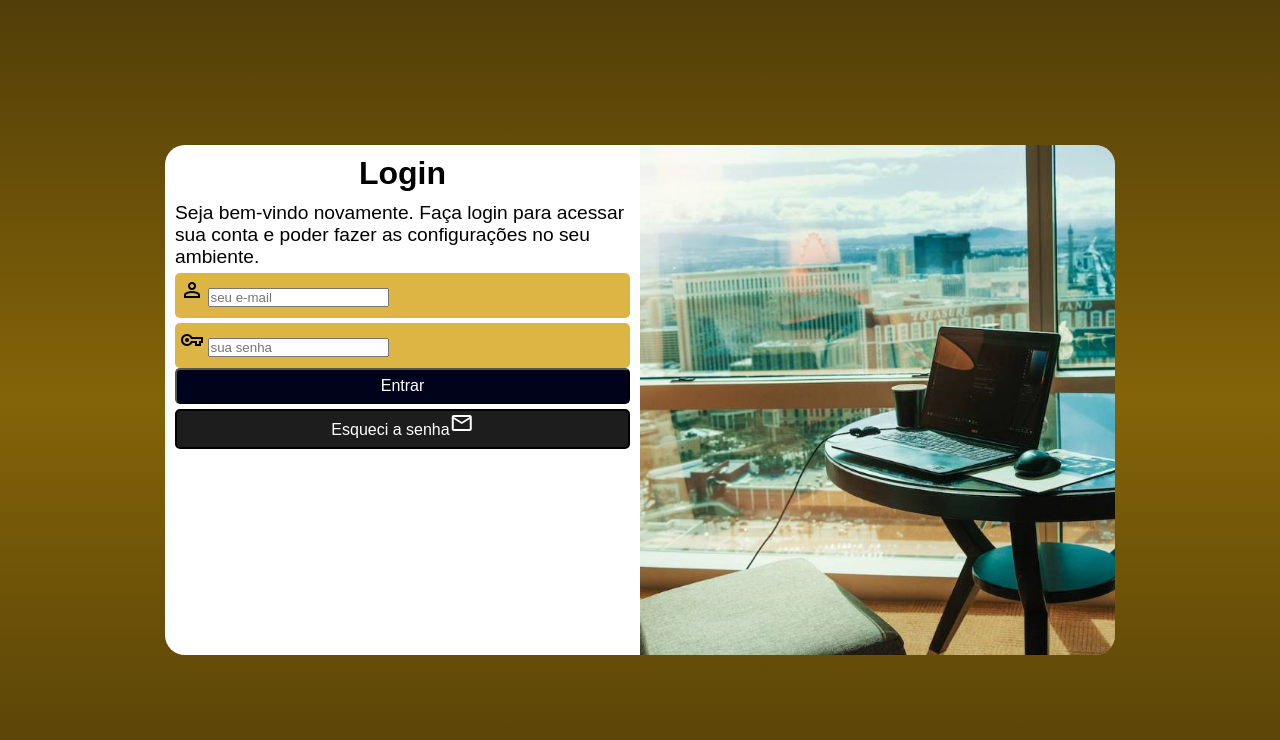
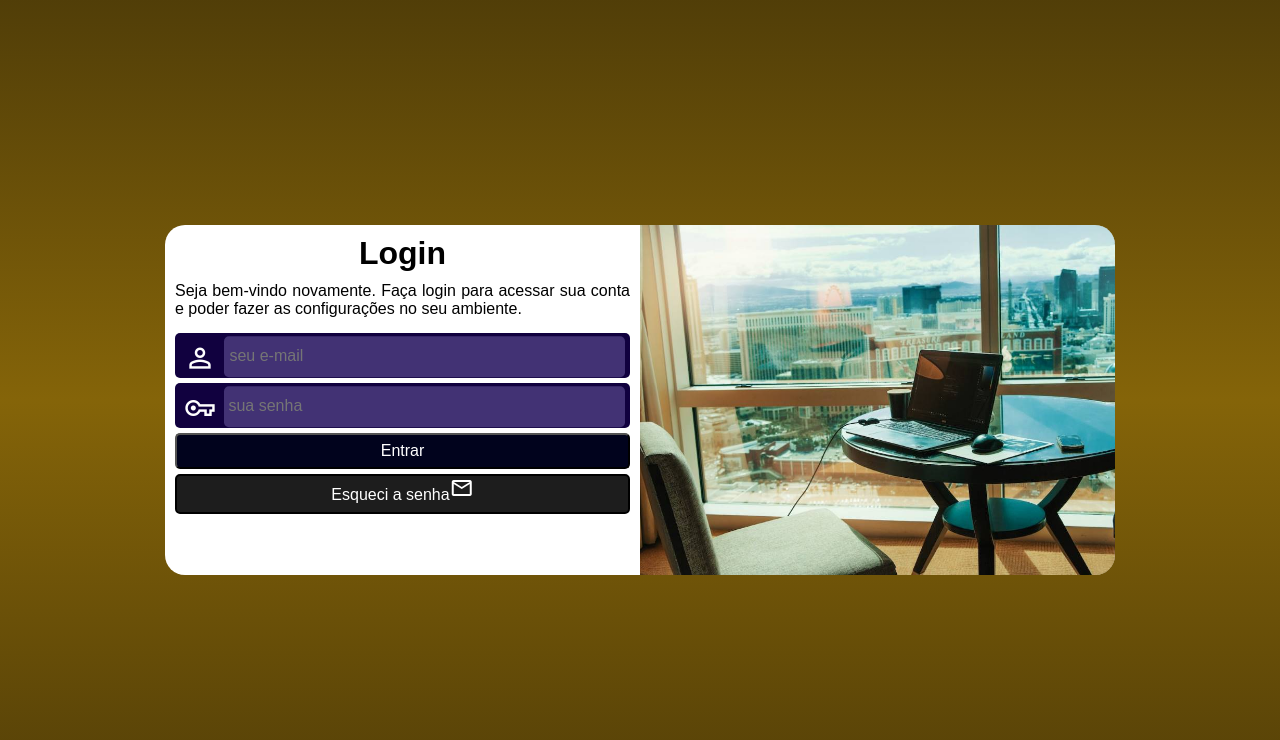
Before and after one commit to Adriianooliveira/projeto-login, a plain HTML site: page index.html in a window 1280 px wide. Drawn offline with nearby package versions, Linux system fonts and the light colour scheme.

Commit message:
bug fixed

```diff
--- a/estilo/style.css
+++ b/estilo/style.css
@@ -29,8 +29,8 @@ section#login {
 
     top: 50%;
     left: 50%;
+
     transform: translate(-50%, -50%);
-
     transition: width 0.5s, height 0.5s;
     transition-timing-function: ease;
 
@@ -62,14 +62,46 @@ div.campo label {
     display: none;
 }
 
+form > div.campo span {
+    color: white;
+    width: 40px;
+    padding: 4px;
+    font-size: 2em;
+}
+
 form div.campo {
     width: 100%;
     display: block;
-    background-color: rgba(209, 155, 5, 0.74);
-    margin-top: 5px;
+    background-color: rgb(17, 1, 63);
+    margin: 5px 0px 5px 0px;
     border-radius: 5px;
     padding: 5px;
     height: 45px;
+}
+
+form > div > input[type=email] {
+    padding: 5px;
+    background-color: rgb(66, 50, 116);
+    font-size: 1em;
+    border: 0px;
+    height: 41px;
+    width: calc(100% - 44.5px);
+    border-radius: 5px;
+    transform: translateY(-12.8px);
+}
+
+form > div > input[type=password] {
+    padding: 4px;
+    background-color: rgb(66, 50, 116);
+    font-size: 1em;
+    border: 0px;
+    height: 41px;
+    width: calc(100% - 44.5px);
+    border-radius: 5px;
+    transform: translateY(-12.8px);
+}
+form > div > input:focus-within {
+    background-color: white;
 }
 
 form > input[type=submit] {
--- a/estilos/media-query.css
+++ b/estilos/media-query.css
@@ -9,6 +9,7 @@
 
     section#login {
         width: 90vw;
+        height: 300px;
     }
 
     section#login > div#imagem {
@@ -31,6 +32,7 @@
 
     section#login {
         width: 950px;
+        height: 350px;
     }
 
     section#login > div#imagem {
@@ -50,7 +52,8 @@
     }
 
     section#login > div#formulario p {
-        font-size: 1.2em;
-
+        font-size: 1em;
+        padding-bottom: 10px;
+        text-align: justify;
     }
 }
```
